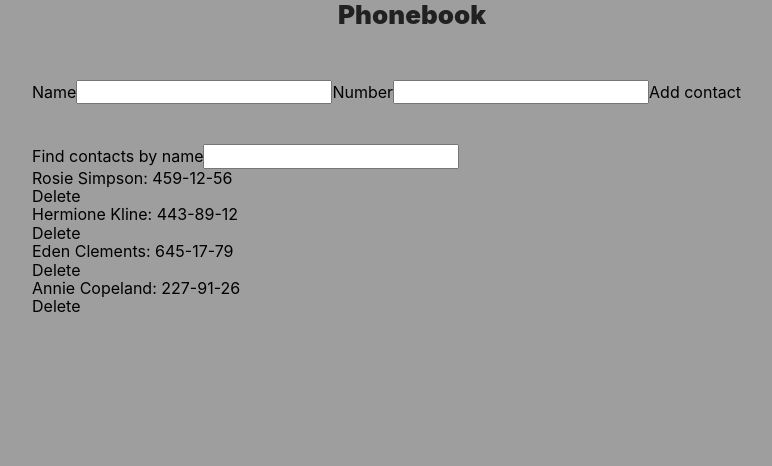
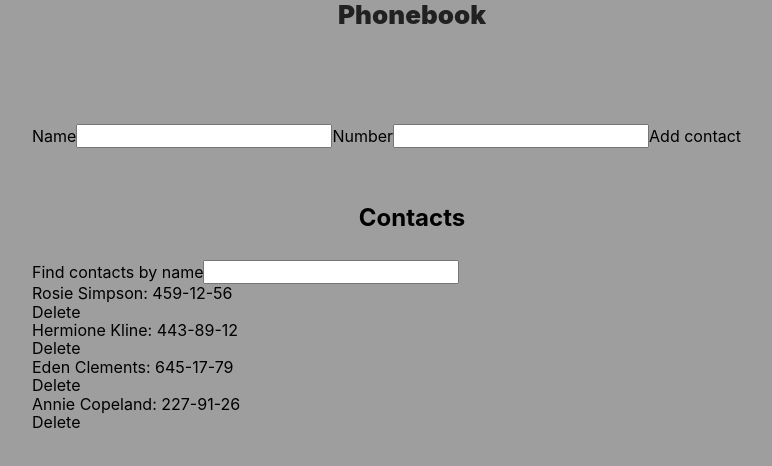
Before and after one commit to Weselka/goit-react-hw-02-phonebook, a React (Create React App) app: page / in a window 1280 px wide. Shown: the top 466 px of the page, without its empty margins (228-1000 px from the left). Built offline with nearby package versions, Linux system fonts and the light colour scheme.

Commit message:
add SectionTitle

```diff
--- /dev/null
+++ b/src/components/Section/Section.js
@@ -0,0 +1,16 @@
+import PropTypes from 'prop-types';
+import { SectionItem, SectionTitle } from './Section.styled';
+
+export const Section = ({ title, children }) => {
+  return (
+    <SectionItem>
+      <SectionTitle>{title}</SectionTitle>
+      {children}
+    </SectionItem>
+  );
+};
+
+Section.propTypes = {
+  title: PropTypes.string.isRequired,
+  children: PropTypes.node.isRequired,
+};
--- a/src/components/Section/Section.styled.js
+++ b/src/components/Section/Section.styled.js
@@ -1,6 +1,6 @@
 import styled from '@emotion/styled';
 
-export const Section = styled.section`
+export const SectionItem = styled.section`
   padding-bottom: ${props => props.theme.spacing(10)};
 `;
 
@@ -8,5 +8,4 @@ export const SectionTitle = styled.h2`
   margin-bottom: 12px;
   text-align: center;
   padding: ${props => props.theme.spacing(4)};
-  background-color: ${props => props.theme.colors.accent};
 `;
--- a/src/components/index.js
+++ b/src/components/index.js
@@ -1,6 +1,6 @@
 export * from 'components/App/App';
 export * from 'components/Container/Container.styled.js';
-export * from 'components/Section/Section.styled.js';
+export * from 'components/Section/Section';
 export * from 'components/Heading/Heading.styled.js';
 export * from 'components/ContactForm/ContactForm.js';
 export * from 'components/ContactList/ContactList.js';
```
